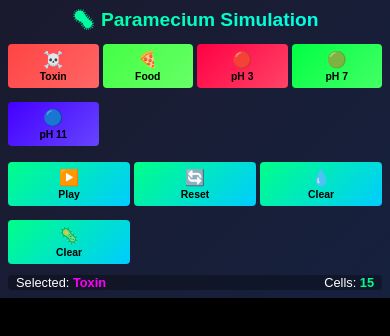
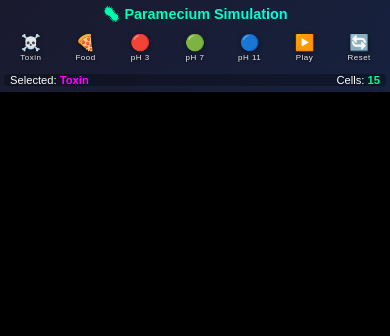
Before and after one commit to AllisonH12/allisonh12.github.io, a plain HTML site: page paramecium-sim.html in a window 390 px wide. Drawn offline with Linux system fonts and the light colour scheme.

Commit message:
Update paramecium-sim.html

```diff
--- a/paramecium-sim.html
+++ b/paramecium-sim.html
@@ -12,6 +12,33 @@
             -webkit-touch-callout: none;
             -webkit-user-select: none;
             user-select: none;
+        @media (max-width: 360px) {
+            .mobile-btn-icon {
+                font-size: 1.1rem;
+            }
+
+        /* Very small screens */
+        @media (max-width: 360px) {
+            .mobile-btn-icon {
+                font-size: 1.1rem;
+            }
+
+            .mobile-btn span:last-child {
+                font-size: 0.45rem;
+            }
+
+            .mobile-btn {
+                padding: 3px 1px;
+            }
+        }
+
+            .mobile-btn span:last-child {
+                font-size: 0.45rem;
+            }
+
+            .mobile-btn {
+                padding: 3px 1px;
+            }
         }
 
         body {
@@ -201,43 +228,39 @@
             .mobile-controls {
                 display: block;
                 background: linear-gradient(135deg, #1a1a2e 0%, #16213e 100%);
-                padding: 8px;
+                padding: 6px 4px;
                 box-shadow: 0 2px 10px rgba(0,0,0,0.5);
             }
 
             .mobile-header {
                 text-align: center;
-                margin-bottom: 8px;
+                margin-bottom: 4px;
             }
 
             .mobile-header h1 {
                 background: linear-gradient(45deg, #00ff88, #00ffff);
                 -webkit-background-clip: text;
                 -webkit-text-fill-color: transparent;
-                font-size: 1.2rem;
+                font-size: 1rem;
                 margin: 0;
             }
 
             .mobile-buttons {
                 display: grid;
-                grid-template-columns: repeat(5, 1fr);
-                gap: 4px;
-                margin-bottom: 6px;
-            }
-
-            .mobile-buttons.secondary {
-                grid-template-columns: repeat(4, 1fr);
+                grid-template-columns: repeat(7, 1fr);
+                gap: 2px;
+                margin-bottom: 4px;
             }
 
             .mobile-btn {
-                background: linear-gradient(135deg, #00ff88 0%, #00ccff 100%);
-                color: #000;
+                background: none;
+                color: #fff;
                 border: none;
-                padding: 8px 4px;
+                padding: 4px 2px;
                 border-radius: 4px;
-                font-size: 0.7rem;
-                font-weight: bold;
-                min-height: 36px;
+                font-size: 0.65rem;
+                font-weight: normal;
+                min-height: auto;
                 cursor: pointer;
                 touch-action: manipulation;
                 display: flex;
@@ -245,31 +268,51 @@
                 align-items: center;
                 justify-content: center;
                 gap: 2px;
+                transition: all 0.2s ease;
             }
 
-            .mobile-btn.active {
-                background: linear-gradient(135deg, #ff00ff 0%, #ff0088 100%);
+            .mobile-btn:hover .mobile-btn-icon {
+                transform: scale(1.1);
+                filter: drop-shadow(0 0 5px rgba(255,255,255,0.5));
             }
 
-            .mobile-btn.toxin { background: linear-gradient(135deg, #ff4444 0%, #ff6666 100%); }
-            .mobile-btn.food { background: linear-gradient(135deg, #44ff44 0%, #66ff66 100%); }
-            .mobile-btn.acid { background: linear-gradient(135deg, #ff0044 0%, #ff4466 100%); }
-            .mobile-btn.neutral { background: linear-gradient(135deg, #00ff44 0%, #44ff66 100%); }
-            .mobile-btn.base { background: linear-gradient(135deg, #4400ff 0%, #6644ff 100%); }
+            .mobile-btn:active {
+                transform: scale(0.9);
+            }
+
+            .mobile-btn.active .mobile-btn-icon {
+                filter: drop-shadow(0 0 10px #fff) drop-shadow(0 0 20px #00ff88);
+                transform: scale(1.1);
+            }
+
+            .mobile-btn.active span:last-child {
+                color: #00ff88;
+                font-weight: bold;
+            }
 
             .mobile-btn-icon {
-                font-size: 1rem;
+                font-size: 1.4rem;
+                line-height: 1;
+                transition: all 0.2s ease;
+                filter: drop-shadow(0 1px 2px rgba(0,0,0,0.5));
+            }
+
+            .mobile-btn span:last-child {
+                font-size: 0.55rem;
+                opacity: 0.9;
+                text-shadow: 0 1px 3px rgba(0,0,0,0.9);
+                letter-spacing: 0.5px;
             }
 
             .mobile-status {
                 display: flex;
                 justify-content: space-between;
                 align-items: center;
-                padding: 0 8px;
-                font-size: 0.8rem;
+                padding: 0 6px;
+                font-size: 0.7rem;
                 background: rgba(0,0,0,0.3);
                 border-radius: 4px;
-                margin-top: 4px;
+                margin-top: 3px;
             }
 
             .info {
@@ -278,41 +321,77 @@
         }
 
         @media (max-width: 480px) {
-            .mobile-buttons {
-                grid-template-columns: repeat(4, 1fr);
+            .mobile-header h1 {
+                font-size: 0.9rem;
             }
 
-            .mobile-buttons.secondary {
-                grid-template-columns: repeat(3, 1fr);
+            .mobile-buttons {
+                grid-template-columns: repeat(7, 1fr);
+                gap: 1px;
             }
 
             .mobile-btn {
-                font-size: 0.65rem;
-                padding: 6px 2px;
+                padding: 3px 1px;
+            }
+
+            .mobile-btn-icon {
+                font-size: 1rem;
+            }
+
+            .mobile-btn span:last-child {
+                font-size: 0.5rem;
             }
         }
 
         /* Landscape mobile */
         @media (max-height: 500px) and (orientation: landscape) {
             .mobile-controls {
-                padding: 4px;
+                padding: 3px;
+            }
+
+            .mobile-header {
+                margin-bottom: 3px;
             }
 
             .mobile-header h1 {
-                font-size: 1rem;
+                font-size: 0.9rem;
             }
 
             .mobile-buttons {
                 grid-template-columns: repeat(7, 1fr);
+                gap: 2px;
             }
 
             .mobile-btn {
-                min-height: 32px;
-                font-size: 0.65rem;
+                padding: 2px 1px;
+            }
+
+            .mobile-btn-icon {
+                font-size: 0.9rem;
+            }
+
+            .mobile-btn span:last-child {
+                font-size: 0.5rem;
             }
 
             .mobile-status {
-                font-size: 0.7rem;
+                font-size: 0.65rem;
+                padding: 0 4px;
+            }
+        }
+
+        /* Very small screens */
+        @media (max-width: 360px) {
+            .mobile-btn-icon {
+                font-size: 1.1rem;
+            }
+
+            .mobile-btn span:last-child {
+                font-size: 0.45rem;
+            }
+
+            .mobile-btn {
+                padding: 3px 1px;
             }
         }
     </style>
@@ -386,28 +465,26 @@
                 <h1>🦠 Paramecium Simulation</h1>
             </div>
             <div class="mobile-buttons">
-                <button class="mobile-btn toxin" onclick="setChemicalType('repellent', event)">
+                <button class="mobile-btn" onclick="setChemicalType('repellent', event)">
                     <span class="mobile-btn-icon">☠️</span>
                     <span>Toxin</span>
                 </button>
-                <button class="mobile-btn food" onclick="setChemicalType('attractant', event)">
+                <button class="mobile-btn" onclick="setChemicalType('attractant', event)">
                     <span class="mobile-btn-icon">🍕</span>
                     <span>Food</span>
                 </button>
-                <button class="mobile-btn acid" onclick="setChemicalType('ph-acidic', event)">
+                <button class="mobile-btn" onclick="setChemicalType('ph-acidic', event)">
                     <span class="mobile-btn-icon">🔴</span>
                     <span>pH 3</span>
                 </button>
-                <button class="mobile-btn neutral" onclick="setChemicalType('ph-neutral', event)">
+                <button class="mobile-btn" onclick="setChemicalType('ph-neutral', event)">
                     <span class="mobile-btn-icon">🟢</span>
                     <span>pH 7</span>
                 </button>
-                <button class="mobile-btn base" onclick="setChemicalType('ph-basic', event)">
+                <button class="mobile-btn" onclick="setChemicalType('ph-basic', event)">
                     <span class="mobile-btn-icon">🔵</span>
                     <span>pH 11</span>
                 </button>
-            </div>
-            <div class="mobile-buttons secondary">
                 <button class="mobile-btn" onclick="toggleSimulation()">
                     <span class="mobile-btn-icon">▶️</span>
                     <span>Play</span>
@@ -415,14 +492,6 @@
                 <button class="mobile-btn" onclick="resetSimulation()">
                     <span class="mobile-btn-icon">🔄</span>
                     <span>Reset</span>
-                </button>
-                <button class="mobile-btn" onclick="clearChemicals()">
-                    <span class="mobile-btn-icon">💧</span>
-                    <span>Clear</span>
-                </button>
-                <button class="mobile-btn" onclick="clearParamecia()">
-                    <span class="mobile-btn-icon">🦠</span>
-                    <span>Clear</span>
                 </button>
             </div>
             <div class="mobile-status">
```
